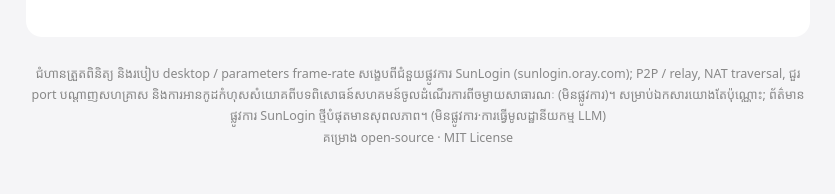
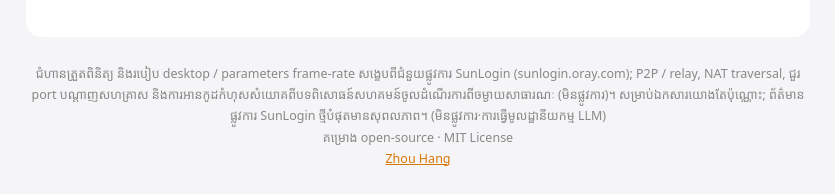
Before and after one commit to sunlogim/sunlogim.github.io, a plain HTML site: page km/index.html in a window 1280 px wide. Shown: the part 6520-6714 px from the top of the page, without its empty margins (222-1057 px from the left). Drawn offline with Linux system fonts and the light colour scheme.

Commit message:
EEAT: add rel=author byline link to footer (additive)

```diff
--- a/km/index.html
+++ b/km/index.html
@@ -145,7 +145,7 @@
 </section>
 <h2>ការវាយតម្លៃករណីពិតយ៉ាងលឿន</h2>
 <ul class="scenes"><li>PC ការិយាល័យតភ្ជាប់មិនបានទាល់តែសោះតែ hotspot ទូរស័ព្ទតភ្ជាប់ភ្លាមៗ: ច្រើនតែការគ្រប់គ្រងឥរិយាបថអ៊ីនធឺណិត / DPI បណ្តាញក្រុមហ៊ុនទប់ស្កាត់ traffic ពីចម្ងាយ។ សុំ IT អនុញ្ញាត whitelist, ឬប្រើ hotspot ទូរស័ព្ទបណ្តោះអាសន្ននៅ host។</li><li>តភ្ជាប់បានតែ mouse បន្សល់ស្រមោល និង latency លើស 100ms: ឃើញ "Relay" នៅខាងក្រោមឆ្វេងជាឫស—login router រួចបើក UPnP ដើម្បី P2P; latency វាស់បានអាចធ្លាក់ពី ~120ms ត្រឹម ~35ms។</li><li>ពាក្យសម្ងាត់ចូលដំណើរការខុសម្តងហើយម្តងទៀត: ពាក្យសម្ងាត់ចូលដំណើរការមិនមែនជាពាក្យសម្ងាត់គណនី login; reset ក្នុង "ការកំណត់" របស់ host រួចតភ្ជាប់ឡើងវិញ។</li><li>ឧបករណ៍បង្ហាញ online តែការតភ្ជាប់អស់ពេល: ច្រើនតែ token login ផុតកំណត់ / host ដេក និងបណ្តាញដាច់; login ឡើងវិញនៅ host, ឬបើក "Wake" និងការចូលដំណើរការគ្មានអ្នកត្រួតមុន។</li><li>អូស window ជាប់ច្បាស់តែ latency មិនខ្ពស់: ពិដាន frame កំណែឥតគិតថ្លៃគឺ 30fps; បង់ប្រាក់បានដល់ 60fps និងកំណែ gaming ខ្ពស់បំផុត 144fps (ត្រូវការម៉ូនីទ័រដែលគាំទ្រ)។</li><li>អេក្រង់ខ្មៅ មើលឃើញតែធ្វើការមិនបាន: ជាធម្មតាមិនបានផ្តល់សិទ្ធិ (macOS ត្រូវ tick "ថត screen / accessibility"), ឬ CPU / RAM host ពេញរហូត encoding តាមមិនទាន់។</li></ul><div class="related"><h2>ពាក់ព័ន្ធ</h2><ul><li><a href="https://sunlogim.com/">ទាញយក SunLogin ពីចម្ងាយផ្លូវការ</a></li><li><a href="https://sunlogim.com/lianjie/">មគ្គុទេសក៍ត្រួតពិនិត្យការតភ្ជាប់ SunLogin</a></li><li><a href="https://sunlogni.com/">ទាញយក SunLogin ពីចម្ងាយ (គេហទំព័របងប្អូន)</a></li></ul></div></main>
-<footer>ជំហានត្រួតពិនិត្យ និងរបៀប desktop / parameters frame-rate សង្ខេបពីជំនួយផ្លូវការ SunLogin (sunlogin.oray.com); P2P / relay, NAT traversal, ជួរ port បណ្តាញសហគ្រាស និងការអានកូដកំហុសសំយោគពីបទពិសោធន៍សហគមន៍ចូលដំណើរការពីចម្ងាយសាធារណៈ (មិនផ្លូវការ)។ សម្រាប់ឯកសារយោងតែប៉ុណ្ណោះ; ព័ត៌មានផ្លូវការ SunLogin ថ្មីបំផុតមានសុពលភាព។ (មិនផ្លូវការ·ការធ្វើមូលដ្ឋានីយកម្ម LLM)<br>គម្រោង open-source · MIT License</footer>
+<footer>ជំហានត្រួតពិនិត្យ និងរបៀប desktop / parameters frame-rate សង្ខេបពីជំនួយផ្លូវការ SunLogin (sunlogin.oray.com); P2P / relay, NAT traversal, ជួរ port បណ្តាញសហគ្រាស និងការអានកូដកំហុសសំយោគពីបទពិសោធន៍សហគមន៍ចូលដំណើរការពីចម្ងាយសាធារណៈ (មិនផ្លូវការ)។ សម្រាប់ឯកសារយោងតែប៉ុណ្ណោះ; ព័ត៌មានផ្លូវការ SunLogin ថ្មីបំផុតមានសុពលភាព។ (មិនផ្លូវការ·ការធ្វើមូលដ្ឋានីយកម្ម LLM)<br>គម្រោង open-source · MIT License<br><a href="/km/about-sunlogin-editor/" rel="author">Zhou Hang</a></footer>
 </div>
 <script src="/km/codes.js"></script><script src="/app.js"></script>
 </body></html>
```
